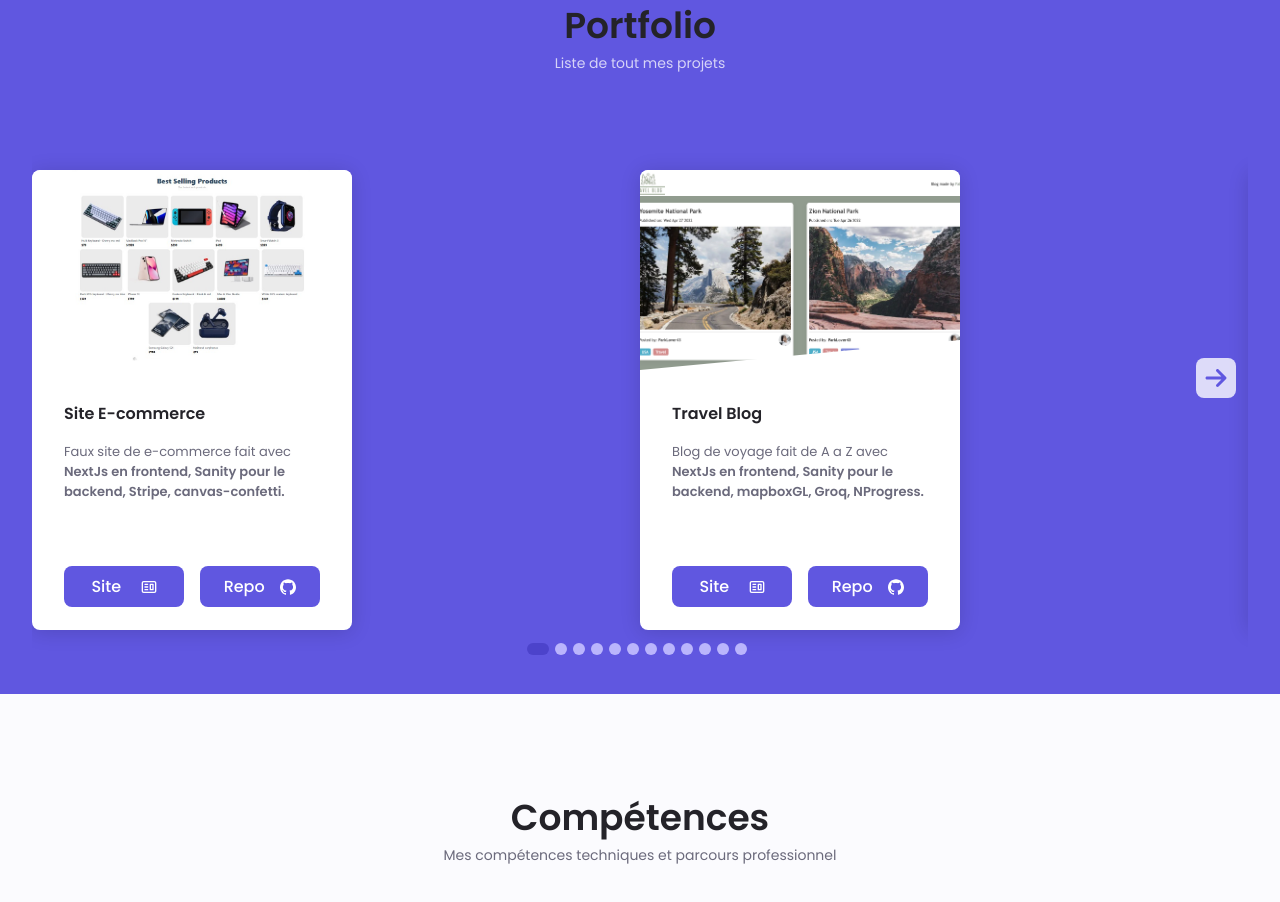
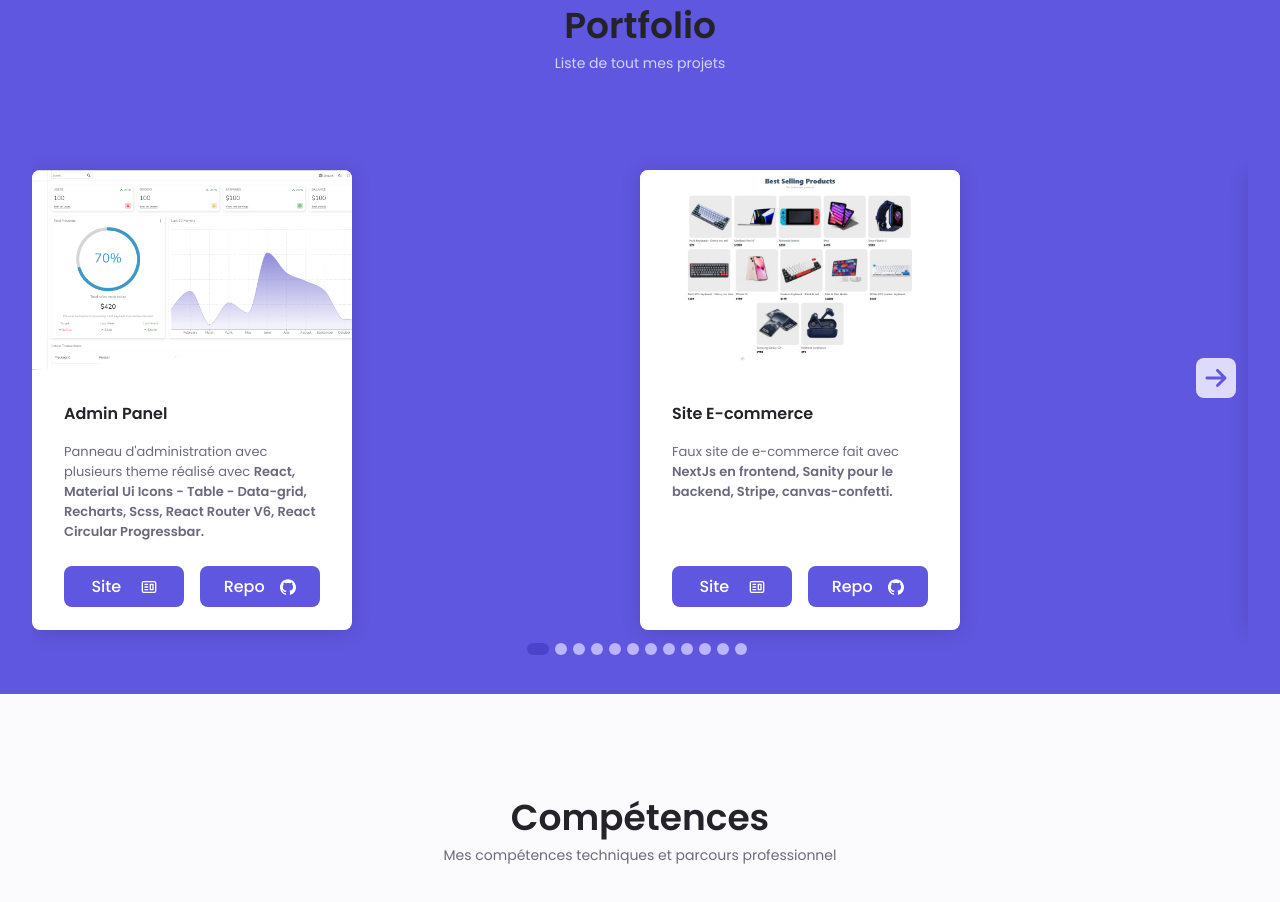
Before and after one commit to FabKaiz/portfolio-react, a React (Create React App) app: page / in a window 1280 px wide. Shown: the part 1800-2702 px from the top of the page. Built offline with nearby package versions, Linux system fonts and the light colour scheme; no server answers.

Commit message:
added data

```diff
--- a/src/constants/data.js
+++ b/src/constants/data.js
@@ -2,6 +2,15 @@
 import images from './images';
 
 const projects = [
+  {
+    id: 24,
+    title: 'Admin Panel',
+    description: `Panneau d'administration avec plusieurs theme réalisé avec`,
+    projectSite: 'https://sanity-stripe-shop.vercel.app/',
+    projectRepo: 'https://github.com/FabKaiz/sanity-stripe-shop',
+    img: images.admin,
+    codeLanguage: 'React, Material Ui Icons - Table - Data-grid, Recharts, Scss, React Router V6, React Circular Progressbar'
+  },
   {
     id: 23,
     title: 'Site E-commerce',
--- a/src/constants/images.js
+++ b/src/constants/images.js
@@ -42,6 +42,7 @@ import spaceTourism   from '../assets/space-tourism.png';
 import travelBlog     from '../assets/travelBlog.png';
 import sanityStripe     from '../assets/sanityStripe.jpg';
 import nextjsIcon     from '../assets/nextjs_icon.png';
+import admin from '../assets/admin.png';
 
 // eslint-disable-next-line import/no-anonymous-default-export
 export default {
@@ -89,4 +90,5 @@ export default {
   travelBlog,
   sanityStripe,
   nextjsIcon,
+  admin,
 };
```
Also changed, not shown: src/assets/admin.png (added).
